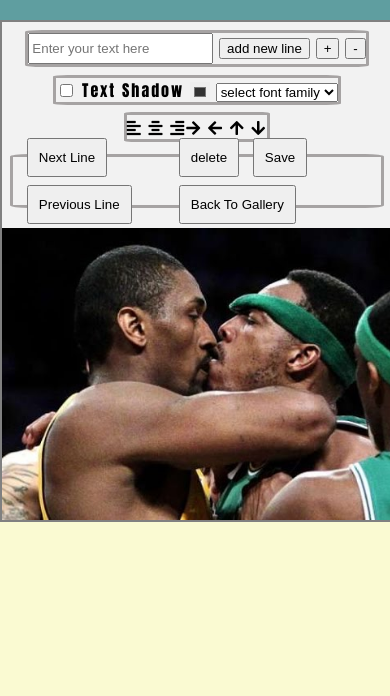
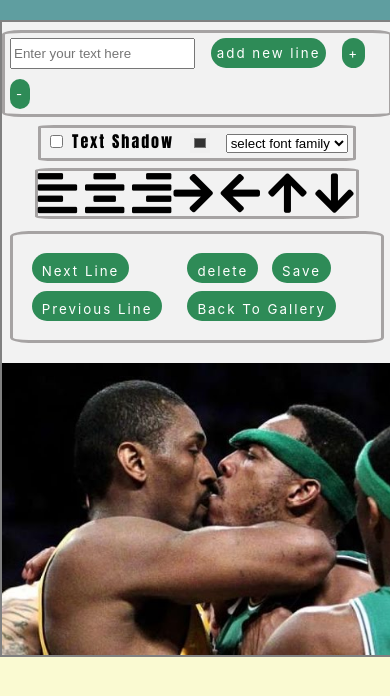
Before and after one commit to basta9/Project-2, a plain HTML site: page index.html in a window 390 px wide. Both pictures are taken after a click on the picture 197 px from the left and 336 px from the top of the page. Shown: the part 80-776 px from the top of the page. Drawn offline with Linux system fonts and the light colour scheme.

Commit message:
css responsive final for 25/10

```diff
--- a/css/main.css
+++ b/css/main.css
@@ -140,7 +140,13 @@ cursor: pointer;
     border: 3px solid #6f6b6a93;
     border-radius: 5%;
     margin-top: 2%;
+    height: auto;
 }
+
+.text-styling-btns > *{
+margin: 5px;
+}
+
 .directions{
     display:flex;
     justify-content: space-between;
@@ -148,6 +154,7 @@ cursor: pointer;
     border-radius: 5%;
     margin-top: 2%;
     margin-bottom: 1%;
+    height: auto;
 }
 .actions-btns{
     display: flex;
@@ -157,6 +164,32 @@ cursor: pointer;
     margin: 0 auto;
 }
 
+.actions-btns button{
+    border: none;
+    border-radius: 15px;
+    background: seagreen;
+    color: white;
+    font-family: -apple-system, BlinkMacSystemFont, 'Segoe UI', Roboto, Oxygen, Ubuntu, Cantarell, 'Open Sans', 'Helvetica Neue', sans-serif;
+    letter-spacing: 2px;
+}
+
+.text-styling-btns button{
+    border: none;
+    border-radius: 15px;
+    height: 30px;
+    background: seagreen;
+    color: white;
+    font-family: -apple-system, BlinkMacSystemFont, 'Segoe UI', Roboto, Oxygen, Ubuntu, Cantarell, 'Open Sans', 'Helvetica Neue', sans-serif;
+    letter-spacing: 2px;
+}
+
+.actions-btns > section{
+    margin: 5px;
+}
+
+section > .fas{
+    font-size: 45px;
+}
 @media (max-width: 800px) {
 .container{
     width: 100%;
@@ -169,6 +202,7 @@ cursor: pointer;
     padding: 10px;
     line-height: 5px;
     margin: 2%;
+    height: 100%;
 }
 .actions-btns button{
     padding: 10px;
```
